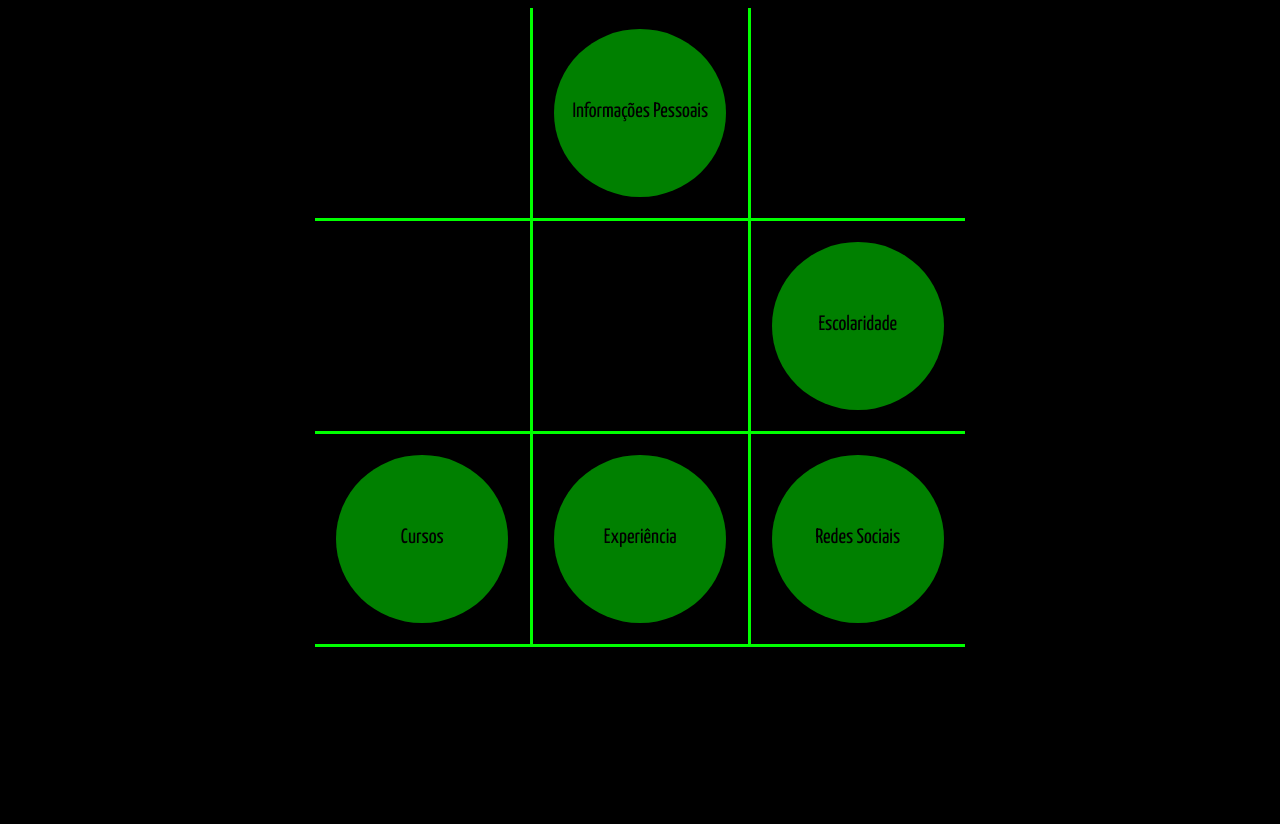
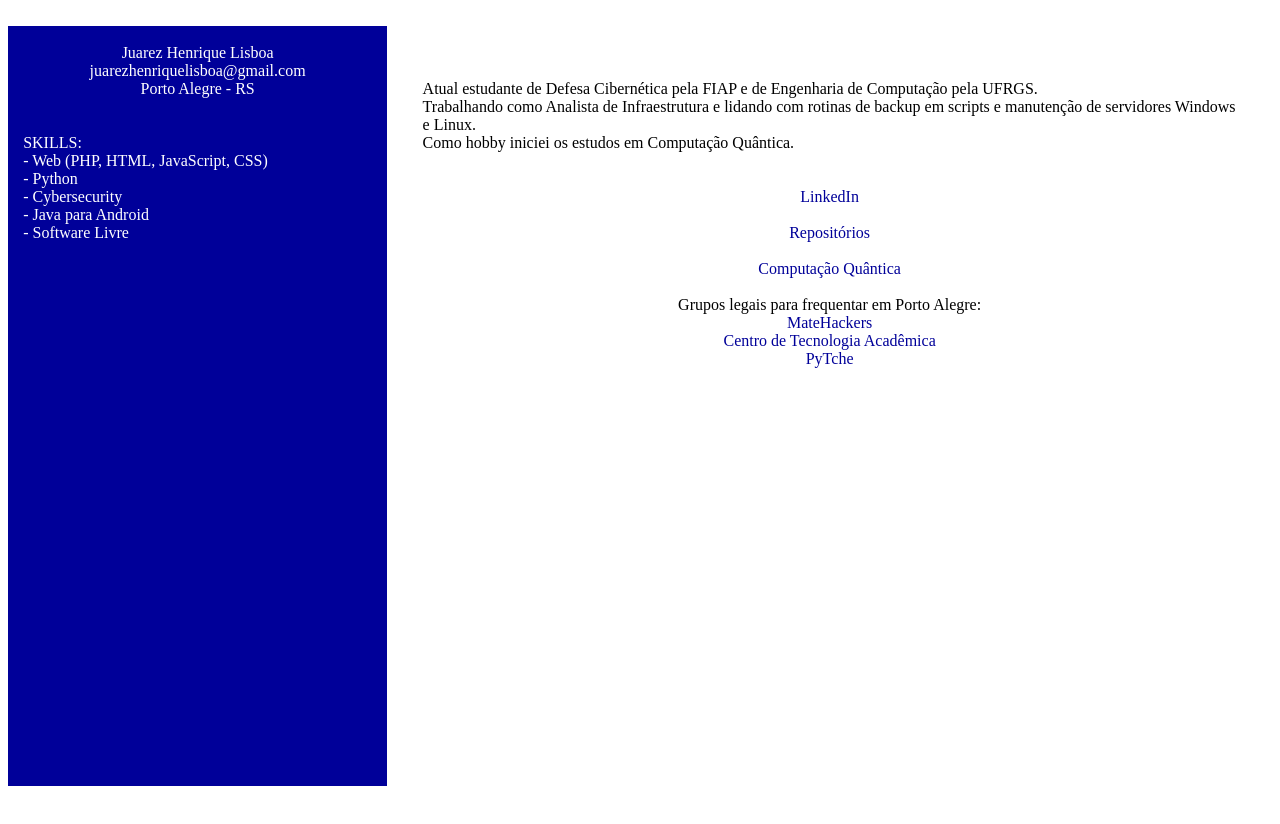
Before and after one commit to juarezhenriquelisboa/juarezhenriquelisboa.github.io, a plain HTML site: page index.html in a window 1280 px wide. Before the commit the page ends 800 px from the top, so only its background shows below. Drawn offline with Linux system fonts and the light colour scheme; a web font is replaced by a local one.

Commit message:
Nova versão

```diff
--- a/css/layout.css
+++ b/css/layout.css
@@ -1,73 +1,49 @@
-@import url('https://fonts.googleapis.com/css?family=Yanone+Kaffeesatz:400,700');
+ @import url('https://fonts.googleapis.com/css?family=ZCOOL+XiaoWei');
+html{
+    height: 100%;
+}
+
+body{
+    height: 100%;
+	white-space: pre-line;
+	font-family: 'ZCOOL XiaoWei', serif;
+}
+
+aside{
+	width: 30%;
+    height: 95%;
+	float: left;
+	background-color: #000099;
+	color: white;
+	text-align: center;
+}
 
 article{
-	width: 650px;
-	margin: auto;
-	height: 700px;
-}
-
-.text{
-	white-space: pre-line;
+	width: 70%;
+    height: 100%;
+	float: right;
 	text-align: center;
-	background-color: white;
-	color: black;
-	height: 100%;
-	display: block;
-}
-.square1{
-	border-right-style: solid;
-	border-bottom-style: solid;
-	border-color: lime;
-	width: 33%;
-	height: 30%;
-	float: left;
-}
-.square2{
-	border-bottom-style: solid;
-	border-color: lime;
-	width: 33%;
-	height: 30%;
-	float: right;
-}
-.square3{
-	border-right-style: solid;
-	border-bottom-style: solid;
-	border-color: lime;
-	width: 33%;
-	height: 30%;
-	float: right;
-}
-
-.circle {
-	border-radius: 50%;
-	border-color: white;
-	margin: auto;
-	margin-top: 10%;
-	width: 80%;
-	height: 80%;
-	background-color: green;
-	text-align: center;
-	line-height: 800%;
-}
-.circlew{
-	border-radius: 50%;
-	border-color: white;
-	margin: auto;
-	margin-top: 10%;
-	width: 90%;
-	height: 90%;
-	background-color: black;
 }
 
 a{
-	color: black;
-	font-size: 100%;
+	color: #000099;
 	text-decoration: none;
-	font-weight: 450;
+
 }
 
-body{
-	background-color: black;
-	font-family: 'Yanone Kaffeesatz', sans-serif;
-	font-size: 130%
+a::after{
+	color: #000099;
+	text-decoration: none;
 }
+
+section{
+    margin-left: 4%;
+    margin-right: 4%;
+    text-align: left;
+}
+
+
+@media screen and (max-width: 700px) {
+    aside{float: none; height: auto; width: 100%}
+    article{float: none;width: 100%}
+}
--- a/css/layouti.css
+++ /dev/null
@@ -1,55 +0,0 @@
- @import url('https://fonts.googleapis.com/css?family=EB+Garamond');
-	 @import url('https://fonts.googleapis.com/css?family=Judson');
-
-body{
-	background-color: black;
-    font-family: 'Judson', serif;
-}
-article{
-	border-style: solid;
-	border-color: gray;
-	width: 700px;
-	margin: auto;
-	height: 700px;
-	font-size: 120%
-}
-
-aside{
-	white-space: pre-line;
-	text-align: left;
-	background-color: black;
-	color: limeGreen;
-	height: 100%;
-	text-align: center;
-}
-a{
-	color: lime;
-	font-size: 100%;
-	text-decoration: none;
-}
-a:hover{
-	text-decoration: underline;
-}
-
-h1{
-	font-size: 100%;
-	font-weight: 400;
-  color: lime
-}
-
-nav{
-	list-style-type: none;
-	margin-left: 17%;
-	padding-top: 15;
-	overflow: hidden;
-	position: fixed;
-    top: 0;
-    width: 100%;
-    border-radius: 10px;
-}
-
-nav a{
-	color: black;
-	background-color: lime;
-	padding: 5;
-}
--- a/index.html
+++ b/index.html
@@ -5,38 +5,43 @@
 		<meta charset="utf-8"/>
 		<title>Juarez Henrique Lisboa</title>
 		<link rel="stylesheet" type="text/css" href="css/layout.css"/>
+
+<meta name="viewport" content="width=device-width, initial-scale=1.0">
+
 	</head>
 
 	<body>
+		<aside>
+			Juarez Henrique Lisboa
+			juarezhenriquelisboa@gmail.com
+			Porto Alegre - RS
+
+			<section>
+				SKILLS:
+				- Web (PHP, HTML, JavaScript, CSS)
+				- Python
+				- Cybersecurity
+				- Java para Android
+				- Software Livre
+			</section>
+		</aside>
 		<article>
-		<div class="square1">
-			<div class="circlew"></div>
-		</div>
-		<div class="square2">
-			<div class="circlew"></div>
-		</div>
-		<div class="square3">
-			<div class="circle"><a href="view/info.html">Informações
-				Pessoais</a></div>
-		</div>
-		<div class="square1">
-			<div class="circlew"></div>
-		</div>
-		<div class="square2">
-			<div class="circle"><a href="view/escolaridade.html">Escolaridade</a></div>
-		</div>
-		<div class="square3">
-			<div class="circlew"></div>
-		</div>
-		<div class="square1">
-			<div class="circle"><a href="view/cursos.html">Cursos</a></div>
-		</div>
-		<div class="square2">
-			<div class="circle"><a href="view/social.html">Redes Sociais</a></div>
-		</div>
-		<div class="square3">
-			<div class="circle"><a href="view/exp.html">Experiência</a></div>
-		</div>
+			<section>
+			Atual estudante de Defesa Cibernética pela FIAP e de Engenharia de Computação pela UFRGS.
+			Trabalhando como Analista de Infraestrutura e lidando com rotinas de backup em scripts e manutenção de servidores Windows e Linux.
+			Como hobby iniciei os estudos em Computação Quântica.
+			</section>
+
+			<a href="https://www.linkedin.com/in/juarezhenriquelisboa/" target="_blank">LinkedIn</a>
+
+			<a href="https://github.com/juarezhenriquelisboa?tab=repositories" target="_blank">Repositórios</a>
+
+			<a href="https://github.com/juarezhenriquelisboa/Qsharp" target="_blank">Computação Quântica</a>
+
+			Grupos legais para frequentar em Porto Alegre:
+			<a href="https://matehackers.org/" target="_blank">MateHackers</a>
+			<a href="http://cta.if.ufrgs.br/capa/" target="_blank">Centro de Tecnologia Acadêmica</a>
+			<a href="https://www.meetup.com/pt-BR/PyTche/" target="_blank">PyTche</a>
 		</article>
 	</body>
 </html>
```
